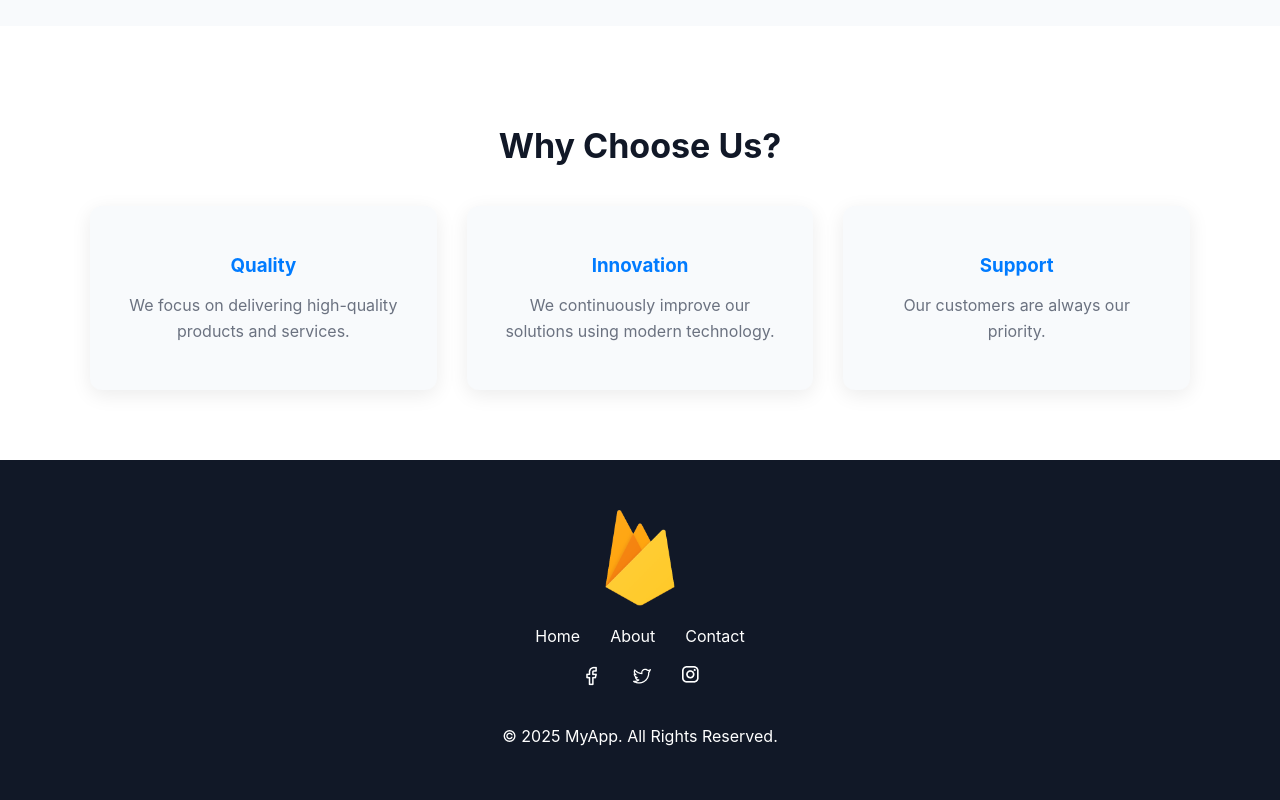
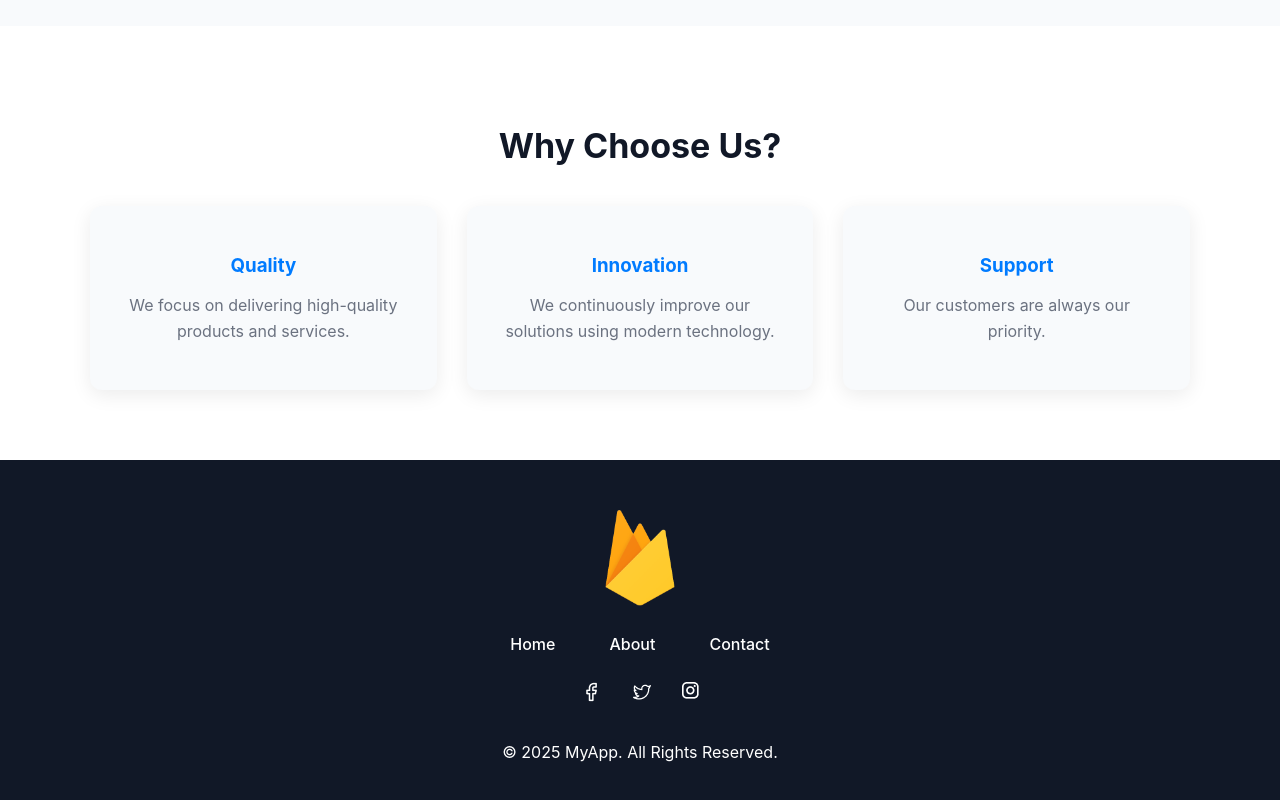
Before and after one commit to Nehala-t/React-crud, a React (Create React App) app: page /about in a window 1280 px wide. Shown: the part 947-1747 px from the top of the page. Built offline with nearby package versions, Linux system fonts and the light colour scheme.

Commit message:
update footer

```diff
--- a/src/App.css
+++ b/src/App.css
@@ -485,6 +485,20 @@ background-color: #111827;
 
 }
 
+.menu-item-1 {
+  text-decoration: none;
+  color: #fff;
+  font-size: 16px;
+  font-weight: 500;
+  padding: 8px 12px;
+  display: inline-block;
+  cursor: pointer;
+}
+
+.menu-item-1:hover {
+  color: #007bff;
+}
+
 .imagecontainer img{
   width: 70px;
   height: auto;
--- a/src/components/Footer.jsx
+++ b/src/components/Footer.jsx
@@ -1,4 +1,6 @@
 import React from 'react'
+import { Link } from 'react-router-dom'
+
 
 
 const Footer = () => {
@@ -6,9 +8,9 @@ const Footer = () => {
     <div className='footer-container'>
       <div className='imagecontainer'><img src='/images/logo-logomark.png' alt="" /></div>
       <div className='menu-cont'>
-        <div className='menu-item'>Home</div>
-        <div className='menu-item'>About</div>
-        <div className='menu-item'>Contact</div>
+        <Link to="/" className='menu-item-1'>Home</Link>
+        <Link to="/about" className='menu-item-1'>About</Link>
+        <Link to="/contact" className='menu-item-1'>Contact</Link>
       </div>
       <div className='social-meadia'>
         <div><img src="/images/iconoir_facebook.png" alt="" /></div>
```
